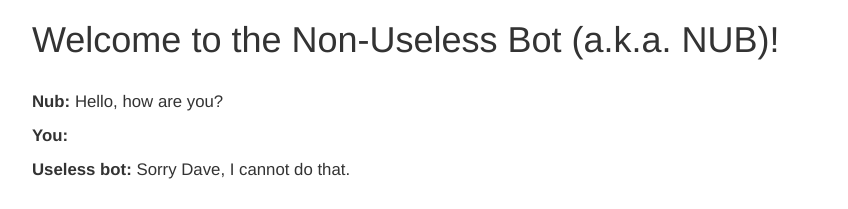
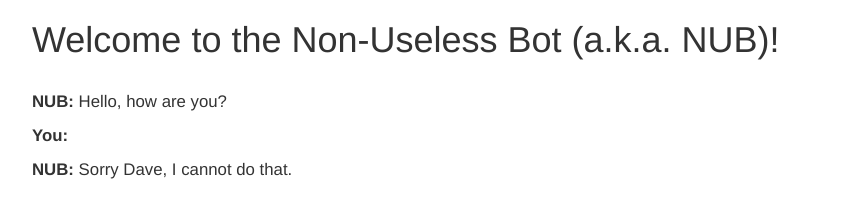
Before and after one commit to clarypuff/useless-bot, a plain HTML site: page index.html in a window 1280 px wide. Both pictures are taken after a click on the button "Say it!". Shown: the top 209 px of the page, without its empty margins (23-871 px from the left). Drawn offline with nearby package versions, Linux system fonts and the light colour scheme.

Commit message:
fixed continuity error in bot name

```diff
--- a/bot.js
+++ b/bot.js
@@ -17,7 +17,7 @@ function handleSayClick() {
   // Get answer for the given query and show the query & answer
   var answer = answerQuery(message)
   conversation.innerHTML += "<p><strong>You:</strong> " + message + "</p>";
-  conversation.innerHTML += "<p><strong>Useless bot:</strong> " + answer + "</p>";
+  conversation.innerHTML += "<p><strong>NUB:</strong> " + answer + "</p>";
 }
 
 
--- a/index.html
+++ b/index.html
@@ -14,7 +14,7 @@
       <h1>Welcome to the Non-Useless Bot (a.k.a. NUB)!</h1>
       <br />
       <div id="conversation">
-        <p><strong>Nub:</strong> Hello, how are you?</p>
+        <p><strong>NUB:</strong> Hello, how are you?</p>
       </div>
       <br />
       <div class="form-group row">
```
